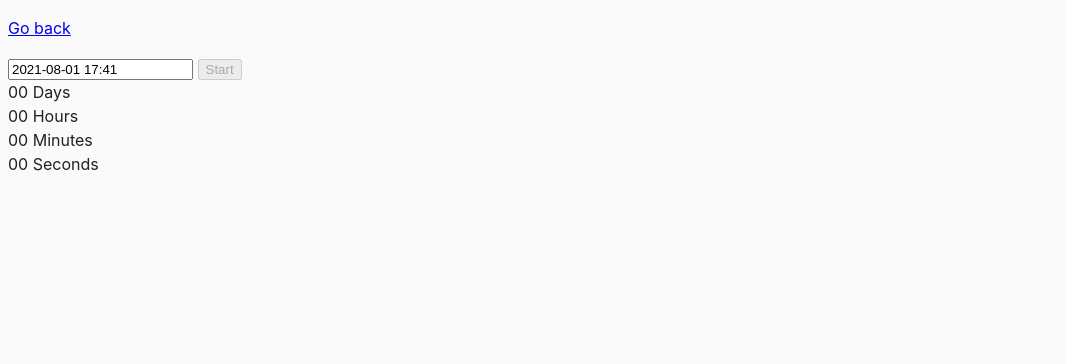
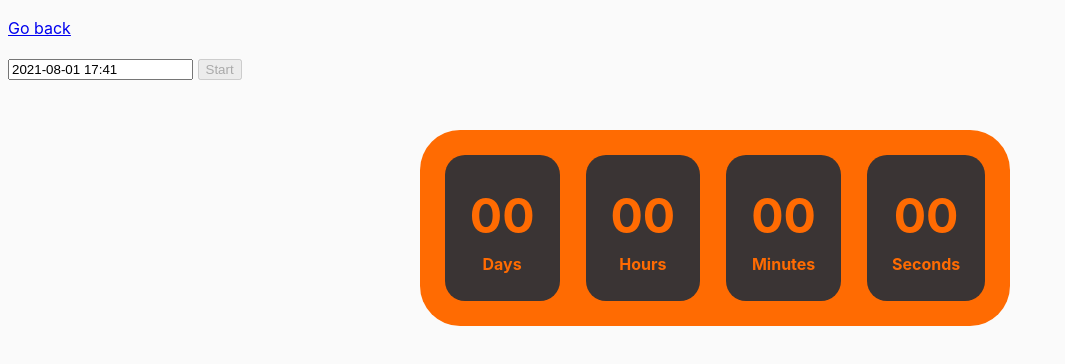
Before and after one commit to YuriiLukianovych/goit-js-hw-11, a website built with Parcel: page src/02-timer.html in a window 1280 px wide. Shown: the whole page, without its empty margins (0-1065 px from the left). Built offline with nearby package versions, Linux system fonts and the light colour scheme.

Commit message:
кастомизировал таймер

```diff
--- a/src/02-timer.html
+++ b/src/02-timer.html
@@ -16,7 +16,7 @@
 
       <input type="text" id="datetime-picker" />
       <button type="button" data-start disabled>Start</button>
-
+      <div class="timer-wrapper">
          <div class="timer">
             <div class="field">
                <span class="value" data-days>00</span>
@@ -35,8 +35,8 @@
                <span class="label">Seconds</span>
             </div>
          </div>
-      <!-- ---------------------- -->
-      <div class="tick"></div>
+      </div>
+
       <script src="js/02-timer.js"></script>
    </body>
 </html>
--- a/src/css/common.css
+++ b/src/css/common.css
@@ -14,3 +14,34 @@ img {
    display: block;
    max-width: 100%;
 }
+.timer-wrapper {
+   display: flex;
+   justify-content: center;
+}
+.timer {
+   margin-left: 150px;
+   margin-top: 50px;
+   display: inline-flex;
+   padding: 25px;
+   background-color: #ff6b02;
+   border-radius: 40px;
+}
+.field {
+   display: flex;
+   flex-direction: column;
+   align-items: center;
+   padding: 25px;
+   border-radius: 20px;
+   background-color: #3a3434;
+   color: #ff6b02;
+}
+.field:not(:last-child) {
+   margin-right: 26px;
+}
+.value {
+   font-size: 48px;
+   font-weight: 700;
+}
+.label {
+   font-weight: 700;
+}
--- a/src/js/02-timer.js
+++ b/src/js/02-timer.js
@@ -1,10 +1,10 @@
 import flatpickr from 'flatpickr';
 import 'flatpickr/dist/flatpickr.min.css';
+import 'flatpickr/dist/themes/light.css';
+
 import { Notify } from 'notiflix';
 import Tick from '@pqina/flip';
-
-console.log(Tick);
-// logs {supported: true, options: {…}, helper: {…}, data: {…}, DOM: {…}, …}
+import '@pqina/flip/dist/flip.min.css';
 
 // import
 
@@ -56,6 +56,7 @@ function onClick() {
       if (Math.floor(deltaTime / 1000) == 0) {
          clearInterval(intervalID);
          flatpickrInput.removeAttribute('readonly');
+         Notify.success('The promotion is over!!!');
       }
 
       const { days, hours, minutes, seconds } = convertMs(deltaTime);
```
Lines whose indentation alone changed are shown as unchanged.
